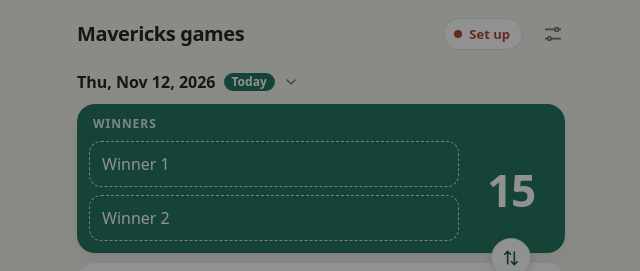
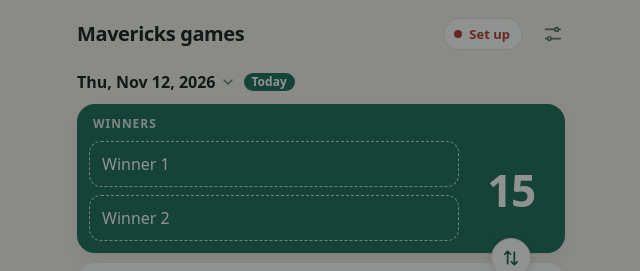
Before and after one commit to karthik-asokan/court-sheet, a plain HTML site: page index.html in a window 1280 px wide. Shown: the top 271 px of the page, 319-959 px from the left. Drawn offline with Linux system fonts and the light colour scheme.

Commit message:
Keep the date arrow next to the date

```diff
--- a/index.html
+++ b/index.html
@@ -32,9 +32,9 @@
 
     <label class="date-row">
       <span id="date-label" class="date-label"></span>
+      <svg class="date-arrow" viewBox="0 0 24 24" width="16" height="16" fill="none" stroke="currentColor" stroke-width="2" stroke-linecap="round" stroke-linejoin="round" aria-hidden="true"><path d="m6 9 6 6 6-6"/></svg>
       <span id="date-today" class="date-tag">Today</span>
       <span id="owner-pill" class="owner-pill" hidden>Owner mode</span>
-      <svg viewBox="0 0 24 24" width="16" height="16" fill="none" stroke="currentColor" stroke-width="2" stroke-linecap="round" stroke-linejoin="round" aria-hidden="true"><path d="m6 9 6 6 6-6"/></svg>
       <input id="date" type="date" aria-label="Date of play">
     </label>
 
--- a/styles.css
+++ b/styles.css
@@ -148,6 +148,7 @@ main { max-width: 520px; margin: 0 auto; padding: 0 16px calc(env(safe-area-inse
   font-weight: 650;
 }
 .date-row svg { color: var(--muted); }
+.date-arrow { margin-left: -4px; } /* Sits with the date it opens. */
 .date-row input { position: absolute; inset: 0; width: 100%; height: 100%; opacity: 0; cursor: pointer; }
 .date-row.locked { opacity: .55; cursor: default; }
 .date-row.locked input { pointer-events: none; }
--- a/sw.js
+++ b/sw.js
@@ -1,5 +1,5 @@
 // Change VERSION whenever any app file changes, so phones pick up the new copy.
-const VERSION = 'v17';
+const VERSION = 'v18';
 const CACHE = 'court-sheet-' + VERSION;
 const FILES = [
   './',
```
